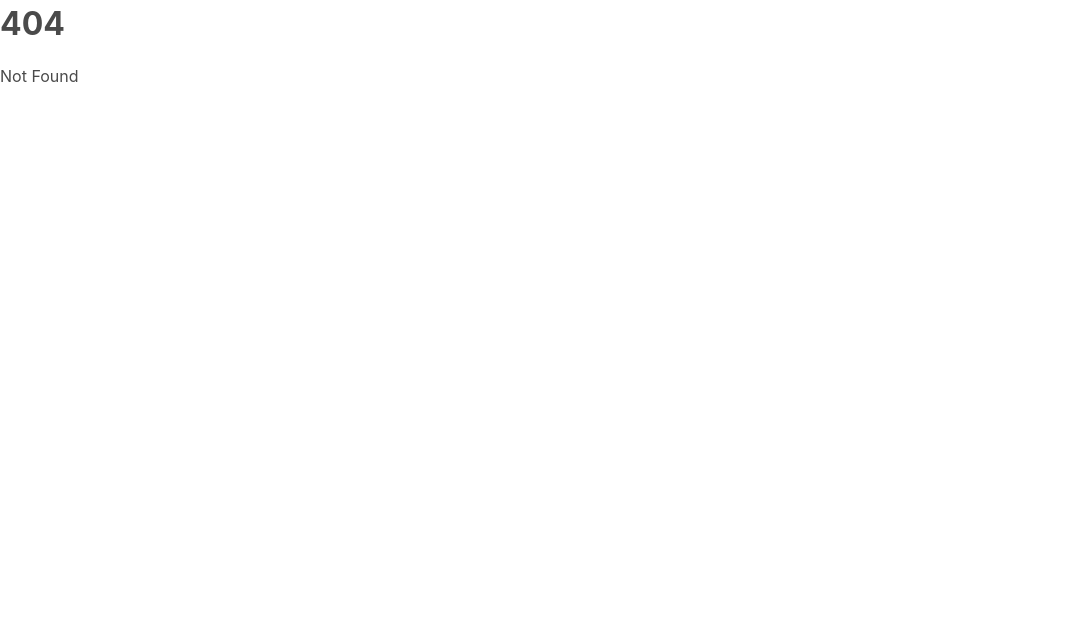
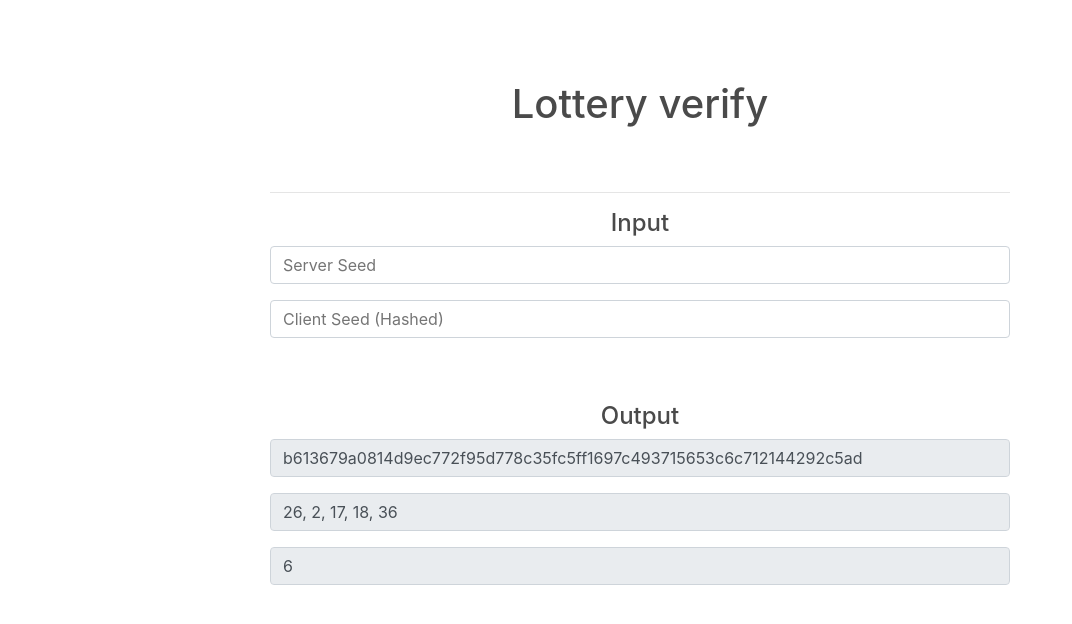
Before and after one commit to dotplayplay/games-verifiaction, a SvelteKit app: page /verify/lottery in a window 1280 px wide. Before the commit this address had no page. Shown: the top 624 px of the page, without its empty margins (0-1072 px from the left). Built offline with nearby package versions, Linux system fonts and the light colour scheme.

Commit message:
Lottery Verify

```diff
--- a/package.json
+++ b/package.json
@@ -14,6 +14,7 @@
 		"@sveltejs/adapter-auto": "^2.0.0",
 		"@sveltejs/kit": "^1.20.4",
 		"@types/cookie": "^0.5.1",
+		"@types/crypto-js": "^4.2.1",
 		"svelte": "^4.0.5",
 		"svelte-check": "^3.4.3",
 		"typescript": "^5.0.0",
@@ -21,6 +22,7 @@
 	},
 	"type": "module",
 	"dependencies": {
-		"axios": "^1.5.1"
+		"axios": "^1.5.1",
+		"crypto-js": "^4.2.0"
 	}
 }
--- /dev/null
+++ b/src/routes/verify/lottery/+page.svelte
@@ -0,0 +1,190 @@
+<script>
+  import { onMount } from "svelte";
+  import { page } from "$app/stores";
+  // @ts-ignore
+  import CryptoJS from "crypto-js";
+  $: serverSeed = "";
+  $: clientSeed = "";
+  $: hash = "";
+  $: jackpot = "";
+  $: numbers = "";
+
+  // @ts-ignore
+  function getRandomByHash(_hash) {
+    return (
+      _hash
+        .match(/.{2}/g)
+        // @ts-ignore
+        .map((it) => parseInt(it, 16))
+        // @ts-ignore
+        .reduce((res, it, i) => res + it / 256 ** (i + 1), 0)
+    );
+  }
+
+  // @ts-ignore
+  function getBalls(_hash) {
+    const remainingBalls = Array(36)
+      .fill(null)
+      // @ts-ignore
+      .map((v, i) => i + 1);
+    const balls = [];
+    for (let i = 0; i < 5; i++) {
+      const random = getRandomByHash(_hash.substr(i * 8, 8));
+      const ballIndex = Math.floor(random * remainingBalls.length);
+      balls.push(remainingBalls.splice(ballIndex, 1)[0]);
+    }
+    const jackpot =
+      Math.floor(getRandomByHash(_hash.substr(5 * 8, 8)) * 10) + 1;
+    return balls.concat(jackpot);
+  }
+  // @ts-ignore
+  let timeout = null;
+  const handleSeedChange = () => {
+    // @ts-ignore
+    if (timeout) clearTimeout(timeout);
+    timeout = setTimeout(() => {
+      console.log("On Change");
+      const _hash = String(CryptoJS.HmacSHA256(clientSeed, serverSeed));
+      const balls = getBalls(_hash);
+      numbers = balls.slice(0, 5).join(", ");
+      jackpot = balls[5] + "";
+      hash = _hash;
+    }, 200);
+  };
+
+  onMount(() => {
+    serverSeed = $page.url.searchParams.get("s") || "";
+    clientSeed = $page.url.searchParams.get("c") || "";
+    handleSeedChange();
+  });
+</script>
+
+<div class="main">
+  <h1 class="text-center pb-5">Lottery verify</h1>
+  <hr />
+  <h2 class="text-center">Input</h2>
+  <form class="py-5">
+    <div class="form-group">
+      <input
+        class="form-control"
+        placeholder="Server Seed"
+        on:input={handleSeedChange}
+        bind:value={serverSeed}
+      />
+    </div>
+    <div class="form-group">
+      <input
+        class="form-control"
+        placeholder="Client Seed (Hashed)"
+        on:input={handleSeedChange}
+        bind:value={clientSeed}
+      />
+    </div>
+  </form>
+  <h2 class="text-center">Output</h2>
+  <form class="py-5">
+    <div class="form-group">
+      <input
+        class="form-control"
+        placeholder="HmacSHA256(clientSeed, serverSeed)"
+        readonly
+        bind:value={hash}
+      />
+    </div>
+    <div class="form-group">
+      <input
+        class="form-control"
+        placeholder="Numbers"
+        readonly
+        bind:value={numbers}
+      />
+    </div>
+    <div class="form-group">
+      <input
+        class="form-control"
+        placeholder="Jackpot"
+        readonly
+        bind:value={jackpot}
+      />
+    </div>
+  </form>
+</div>
+
+<style>
+  * {
+    box-sizing: border-box;
+  }
+  @media screen and (max-width: 800px) {
+    .main {
+      width: auto;
+      margin: 50px 10px;
+    }
+  }
+
+  .main {
+    max-width: 100%;
+    padding: 30px;
+
+    width: 800px;
+    margin: 50px auto;
+  }
+
+  .text-center {
+    text-align: center !important;
+  }
+  .pb-5,
+  .py-5 {
+    padding-bottom: 3rem !important;
+  }
+  .form-control:disabled,
+  .form-control[readonly] {
+    background-color: #e9ecef;
+    opacity: 1;
+  }
+  h1 {
+    font-size: 2.5rem;
+  }
+  h1,
+  h2 {
+    margin-bottom: 0.5rem;
+    font-weight: 500;
+    line-height: 1.2;
+  }
+  h1,
+  h2 {
+    margin-top: 0;
+    margin-bottom: 0.5rem;
+  }
+  hr {
+    margin-top: 1rem;
+    margin-bottom: 1rem;
+    border: 0;
+    border-top: 1px solid rgba(0, 0, 0, 0.1);
+  }
+
+  hr {
+    box-sizing: content-box;
+    height: 0;
+    overflow: visible;
+  }
+  .form-group {
+    margin-bottom: 1rem;
+  }
+  .form-control {
+    display: block;
+    width: 100%;
+    height: calc(1.5em + 0.75rem + 2px);
+    padding: 0.375rem 0.75rem;
+    font-size: 1rem;
+    font-weight: 400;
+    line-height: 1.5;
+    color: #495057;
+    background-color: #fff;
+    background-clip: padding-box;
+    border: 1px solid #ced4da;
+    border-radius: 0.25rem;
+    transition:
+      border-color 0.15s ease-in-out,
+      box-shadow 0.15s ease-in-out;
+  }
+</style>
```
Also changed, not shown: 1 other file (tests, documents, lock files or other folders).
